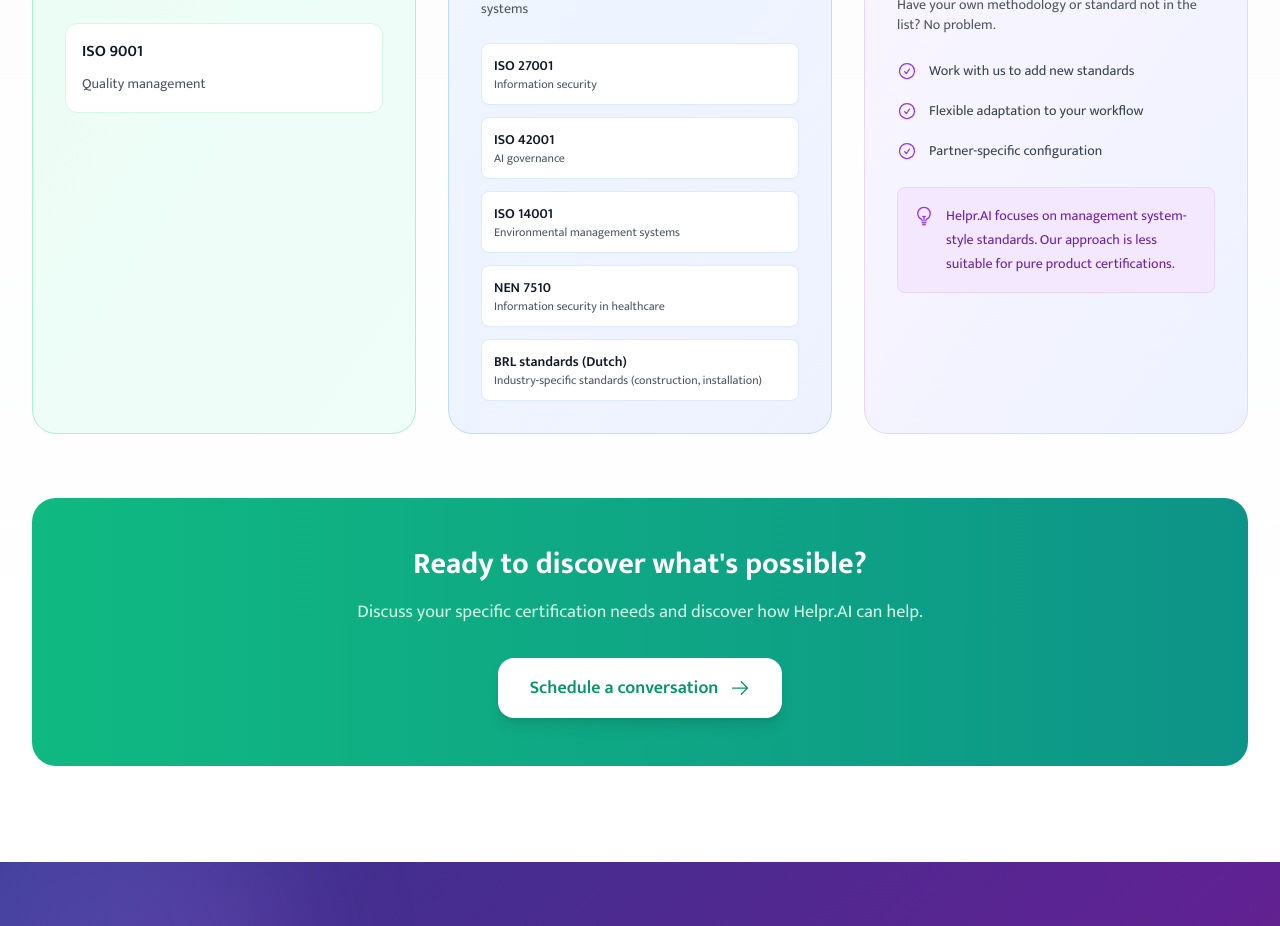
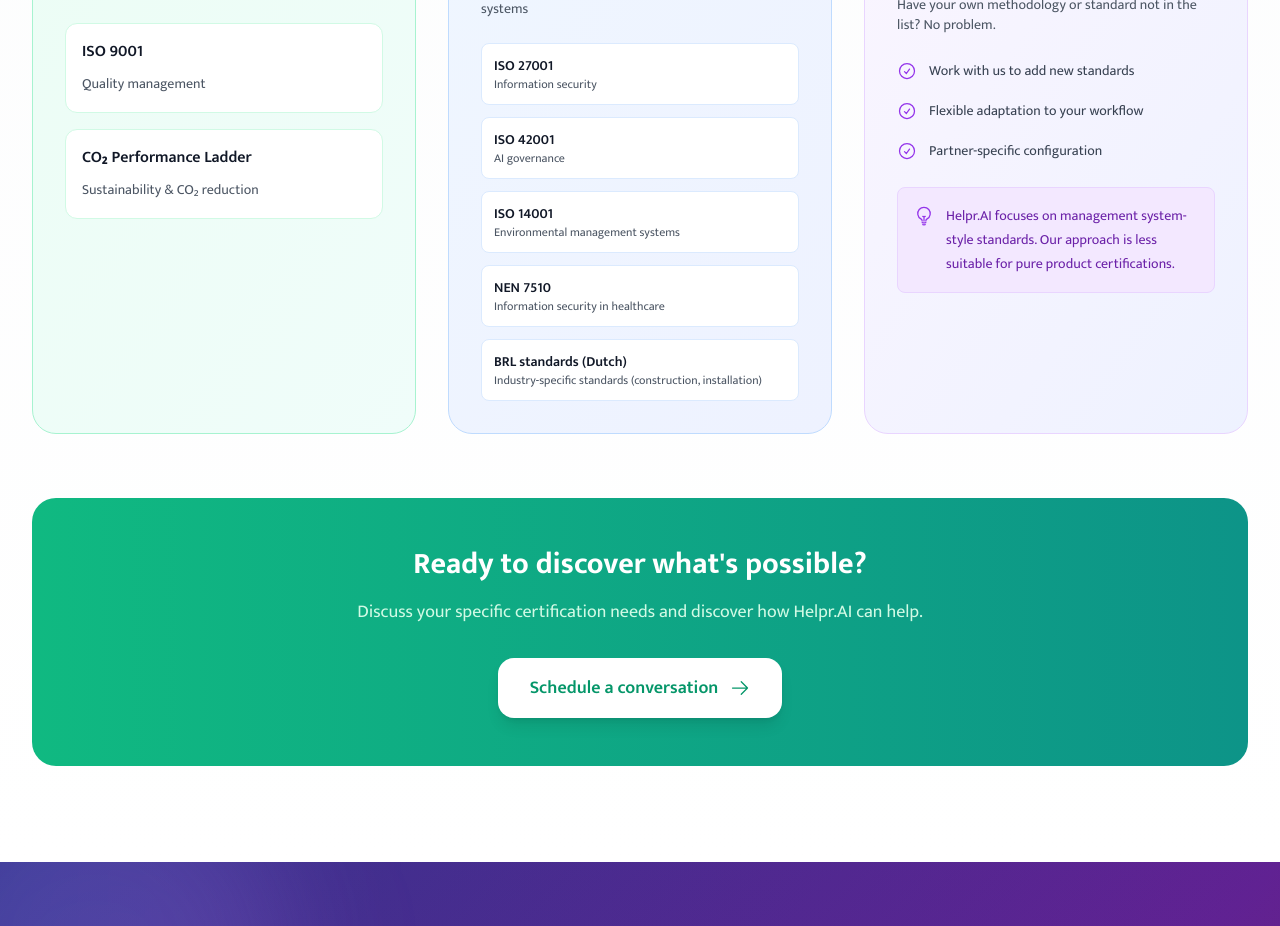
Before and after one commit to helpr-ai/helpr-ai-marketing-page, a Nuxt app: page / in a window 1280 px wide. Shown: the part 7160-8086 px from the top of the page. Built offline with nearby package versions, Linux system fonts and the light colour scheme.

Commit message:
Add translations for CO₂-Prestatieladder and CO₂ Performance Ladder in useI18n.ts, and update navigation links in index.vue to include these new standards for improved user access.

```diff
--- a/composables/useI18n.ts
+++ b/composables/useI18n.ts
@@ -320,6 +320,10 @@ const translations = {
           {
             name: "ISO 9001",
             description: "Kwaliteitsmanagement"
+          },
+          {
+            name: "CO₂-Prestatieladder",
+            description: "Duurzaamheid & CO₂-reductie"
           }
         ]
       },
@@ -1294,6 +1298,10 @@ const translations = {
           {
             name: "ISO 9001",
             description: "Quality management"
+          },
+          {
+            name: "CO₂ Performance Ladder",
+            description: "Sustainability & CO₂ reduction"
           }
         ]
       },
--- a/pages/index.vue
+++ b/pages/index.vue
@@ -1341,12 +1341,14 @@ const successUrl = computed(() => {
   return '/success'
 })
 
-// Helper function to get link for ISO standards
+// Helper function to get link for standards
 const getStandardLink = (standardName: string) => {
   const linkMap: Record<string, string> = {
     'ISO 27001': '/iso27001',
     'ISO 42001': '/iso42001',
-    'ISO 9001': '/iso9001'
+    'ISO 9001': '/product',
+    'CO₂-Prestatieladder': '/product#co2',
+    'CO₂ Performance Ladder': '/product#co2'
   }
   return linkMap[standardName] || null
 }
```
